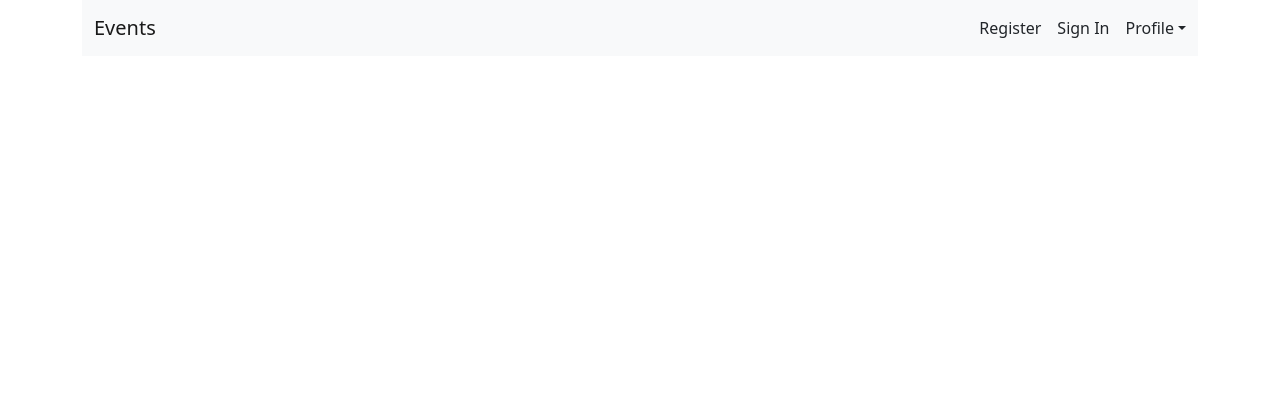
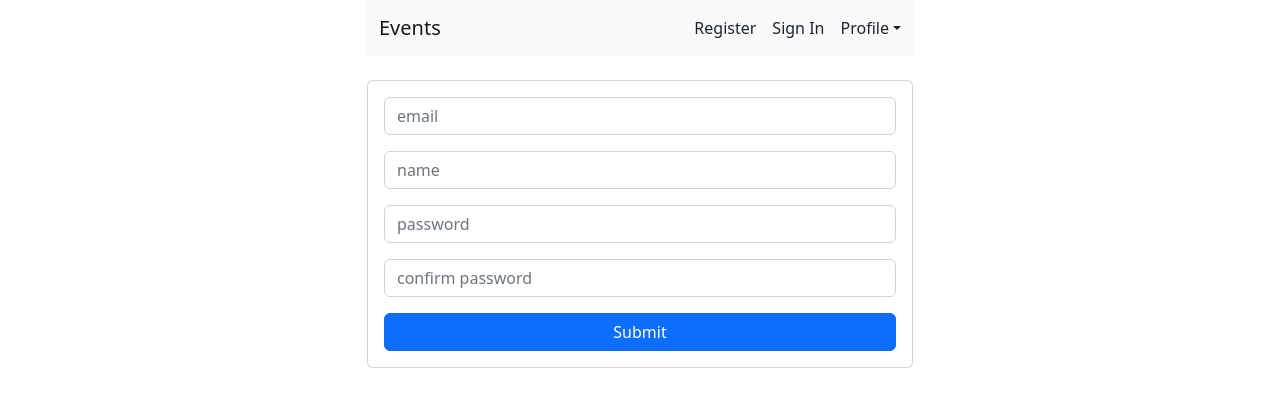
Before and after one commit to olasunkanmi-SE/Regov, a React (Vite) app in the folder Frontend/: page /register in a window 1280 px wide. Shown: the top 406 px of the page. Built offline with nearby package versions, Linux system fonts and the light colour scheme.

Commit message:
the reuseable form components

```diff
--- a/Frontend/src/App.tsx
+++ b/Frontend/src/App.tsx
@@ -1,28 +1,27 @@
-import { Col, Container } from "react-bootstrap";
+import { Col, Container, Row } from "react-bootstrap";
 import { NavBar } from "./components/NavBar";
 import { Navigate, Route, Routes } from "react-router-dom";
+import { Register } from "./pages/Register";
+import { Login } from "./pages/Login";
 
 function App() {
   return (
     <>
       <div>
-        <Container fluid="md">
-          <section className="h-100 d-flex align-items-center justify-content-center">
-            <Col className="mb-3 ">
+        <Container>
+          <Row>
+            <Col md={3}></Col>
+            <Col md={6}>
               <Routes>
-                <Route
-                  path="/"
-                  element={
-                    <>
-                      <NavBar />
-                    </>
-                  }
-                >
+                <Route path="/" element={<NavBar />}>
+                  <Route path="/register" element={<Register />} />
+                  <Route path="/login" element={<Login />} />
                   <Route path="*" element={<Navigate to=".." />} />
                 </Route>
               </Routes>
             </Col>
-          </section>
+            <Col md={3}></Col>
+          </Row>
         </Container>
       </div>
     </>
--- /dev/null
+++ b/Frontend/src/components/AppForms/SignInForm.tsx
@@ -0,0 +1,52 @@
+import { zodResolver } from "@hookform/resolvers/zod";
+import { Button, Card, Form } from "react-bootstrap";
+import { SubmitHandler, useForm } from "react-hook-form";
+import { z } from "zod";
+import { FormInput } from "../Form/form-input";
+
+export type loginFormProps = {
+  email: string;
+  password: string;
+};
+
+const validateInputSchema = z.object({
+  email: z.string().email("Enter a valid email address"),
+  password: z.string().min(8, "InValid Password"),
+});
+
+type validationSchema = z.infer<typeof validateInputSchema>;
+
+export const LoginForm = () => {
+  const {
+    register,
+    handleSubmit,
+    formState: { errors },
+  } = useForm<validationSchema>({ resolver: zodResolver(validateInputSchema) });
+
+  const onSubmit: SubmitHandler<validationSchema> = (data) => console.log(data);
+  return (
+    <Card>
+      <Card.Body>
+        <Form onSubmit={handleSubmit(onSubmit)}>
+          <FormInput<loginFormProps>
+            id="email"
+            name="email"
+            placeholder="Enter email"
+            register={register}
+            errors={errors}
+          />
+          <FormInput<loginFormProps>
+            id="password"
+            name="password"
+            placeholder="Enter password"
+            register={register}
+            errors={errors}
+          />
+          <Button className="w-100" variant="primary" type="submit">
+            Submit
+          </Button>
+        </Form>
+      </Card.Body>
+    </Card>
+  );
+};
--- /dev/null
+++ b/Frontend/src/components/AppForms/SignUp.tsx
@@ -0,0 +1,73 @@
+import Button from "react-bootstrap/Button";
+import Form from "react-bootstrap/Form";
+import { SubmitHandler, useForm } from "react-hook-form";
+import { zodResolver } from "@hookform/resolvers/zod";
+import { z } from "zod";
+import { Card } from "react-bootstrap";
+import { FormInput } from "../Form/form-input";
+
+export type RegisterFormProps = {
+  email: string;
+  name: string;
+  password: string;
+  confirmPassword: string;
+};
+
+const validateInputSchema = z
+  .object({
+    email: z.string().email("Enter a valid email address"),
+    name: z.string().min(2),
+    password: z.string().min(8, "Enter a minimum of 8 characters").max(256, "Consider using a short password"),
+    confirmPassword: z.string(),
+  })
+  .refine((data) => data.password === data.confirmPassword, {
+    path: ["confirmPassword"],
+    message: "Password does not match",
+  });
+
+type validationSchema = z.infer<typeof validateInputSchema>;
+
+export const AuthForm = () => {
+  const {
+    register,
+    handleSubmit,
+    formState: { errors },
+  } = useForm<validationSchema>({ resolver: zodResolver(validateInputSchema) });
+
+  const onSubmit: SubmitHandler<validationSchema> = (data) => console.log(data);
+  return (
+    <Card>
+      <Card.Body>
+        <Form onSubmit={handleSubmit(onSubmit)}>
+          <FormInput<RegisterFormProps>
+            id="email"
+            name="email"
+            placeholder="email"
+            register={register}
+            errors={errors}
+          />
+          <FormInput<RegisterFormProps> id="name" name="name" placeholder="name" register={register} errors={errors} />
+          <FormInput<RegisterFormProps>
+            id="password"
+            name="password"
+            type="password"
+            placeholder="password"
+            register={register}
+            errors={errors}
+          />
+          <FormInput<RegisterFormProps>
+            id="confirmPassword"
+            name="confirmPassword"
+            type="password"
+            placeholder="confirm password"
+            register={register}
+            errors={errors}
+          />
+          <Button className="w-100" variant="primary" type="submit">
+            Submit
+          </Button>
+        </Form>
+      </Card.Body>
+    </Card>
+  );
+};
--- a/Frontend/src/components/ErrorBoundary.tsx
+++ b/Frontend/src/components/ErrorBoundary.tsx
@@ -30,7 +30,7 @@ class ErrorBoundary extends Component<IErrorBoundary, IErrorBoundaryState> {
   }
 
   render(): ReactNode {
-    const { hasError, errorInfo } = this.state;
+    const { hasError } = this.state;
     const { children } = this.props;
     if (hasError) {
       return (
--- /dev/null
+++ b/Frontend/src/components/Form/form-error-message.tsx
@@ -0,0 +1,11 @@
+export type FormErrorMessageProps = {
+  children?: React.ReactNode;
+};
+
+const errorStyle = {
+  color: "red",
+};
+
+export const FormErrorMessage = ({ children }: FormErrorMessageProps) => {
+  return <small style={errorStyle}>{children}</small>;
+};
--- /dev/null
+++ b/Frontend/src/components/Form/form-input.tsx
@@ -0,0 +1,41 @@
+import { ErrorMessage } from "@hookform/error-message";
+import get from "lodash.get";
+import { DeepMap, FieldError, FieldValues, Path, RegisterOptions, UseFormRegister } from "react-hook-form";
+import { FormErrorMessage } from "./form-error-message";
+import { Input, InputProps } from "./input";
+
+export type FormInputProps<TFormValues extends FieldValues> = {
+  name: Path<TFormValues>;
+  rules?: RegisterOptions;
+  register?: UseFormRegister<TFormValues>;
+  errors?: Partial<DeepMap<TFormValues, FieldError>>;
+} & Omit<InputProps, "name">;
+
+export const FormInput = <TFormValues extends Record<string, unknown>>({
+  name,
+  register,
+  rules,
+  errors,
+  className,
+  ...props
+}: FormInputProps<TFormValues>): JSX.Element => {
+  const errorMessage = get(errors, name);
+  const hasError = Boolean(errors && errorMessage);
+  return (
+    <div className="mb-3">
+      {/* <label className="form-label">{capitalizeFirstLetter(name)}</label> */}
+      <Input
+        aria-invalid={hasError}
+        name={name}
+        className="form-control"
+        {...props}
+        {...(register && register(name, rules))}
+      />
+      <ErrorMessage
+        errors={errors}
+        name={name as any}
+        render={({ message }) => <FormErrorMessage>{message}</FormErrorMessage>}
+      />
+    </div>
+  );
+};
--- /dev/null
+++ b/Frontend/src/components/Form/input.tsx
@@ -0,0 +1,20 @@
+import { DetailedHTMLProps, InputHTMLAttributes, forwardRef } from "react";
+
+export type InputSize = "medium" | "large";
+export type InputType = "password" | "email" | "text";
+
+export type InputProps = {
+  id: string;
+  name: string;
+  type?: InputType;
+  size?: InputSize;
+  className?: string;
+} & Omit<DetailedHTMLProps<InputHTMLAttributes<HTMLInputElement>, HTMLInputElement>, "size">;
+
+export const Input: any = forwardRef<HTMLInputElement, InputProps>(
+  ({ id, name, type = "text", size = "medium", className, placeholder, ...props }, ref) => {
+    return (
+      <input id={id} ref={ref} name={name} type={type} placeholder={placeholder} className={className} {...props} />
+    );
+  }
+);
--- a/Frontend/src/components/NavBar.tsx
+++ b/Frontend/src/components/NavBar.tsx
@@ -1,16 +1,20 @@
 import { Container, Nav, NavDropdown, Navbar, Stack } from "react-bootstrap";
+import { NavLink, Outlet } from "react-router-dom";
 
 export const NavBar = () => {
   return (
+    <>
       <Navbar bg="light" expand="lg">
         <Container>
           <Navbar.Brand href="#home">Events</Navbar.Brand>
           <Nav className="me-auto"></Nav>
           <Stack gap={3} direction="horizontal">
-          <Nav.Link className="ms-auto" href="#home">
+            <Nav.Link to="/register" className="ms-auto" href="#home" as={NavLink}>
               Register
             </Nav.Link>
-          <Nav.Link href="#link">Sign In</Nav.Link>
+            <Nav.Link to="/login" as={NavLink}>
+              Sign In
+            </Nav.Link>
             <NavDropdown title="Profile" id="basic-nav-dropdown">
               <NavDropdown.Item href="">Info</NavDropdown.Item>
               <NavDropdown.Item href="">Reviews</NavDropdown.Item>
@@ -18,5 +22,8 @@ export const NavBar = () => {
           </Stack>
         </Container>
       </Navbar>
+
+      <Outlet />
+    </>
   );
 };
--- /dev/null
+++ b/Frontend/src/pages/Login.tsx
@@ -0,0 +1,9 @@
+import { LoginForm } from "../components/AppForms/SignInForm";
+
+export const Login = () => {
+  return (
+    <div className=" centered-div mt-4">
+      <LoginForm />
+    </div>
+  );
+};
--- /dev/null
+++ b/Frontend/src/pages/Register.tsx
@@ -0,0 +1,11 @@
+import { AuthForm } from "../components/AppForms/SignUp";
+
+export const Register = () => {
+  return (
+    <div>
+      <div className=" centered-div mt-4">
+        <AuthForm />
+      </div>
+    </div>
+  );
+};
```
Also changed, not shown: Frontend/package.json (+7 -1 lines), 1 other file (tests, documents, lock files or other folders). Lines whose indentation alone changed are shown as unchanged.
